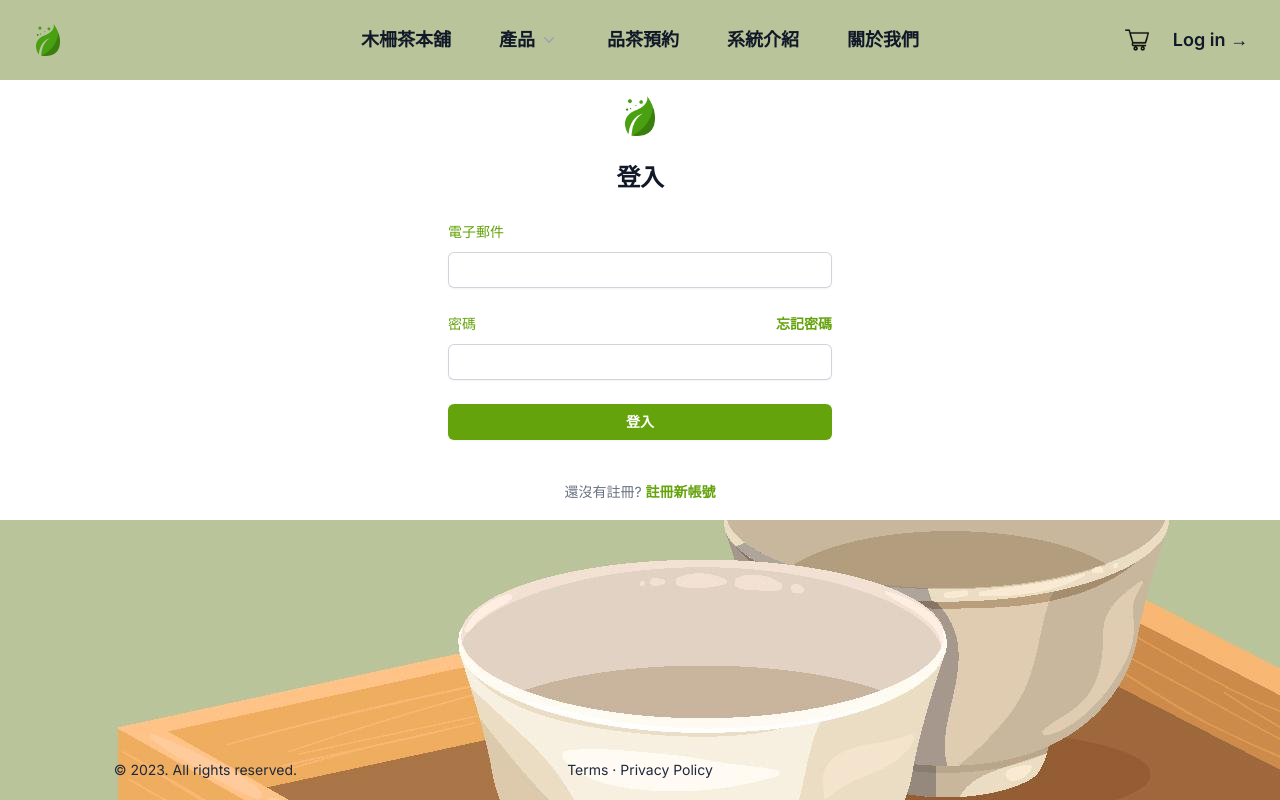
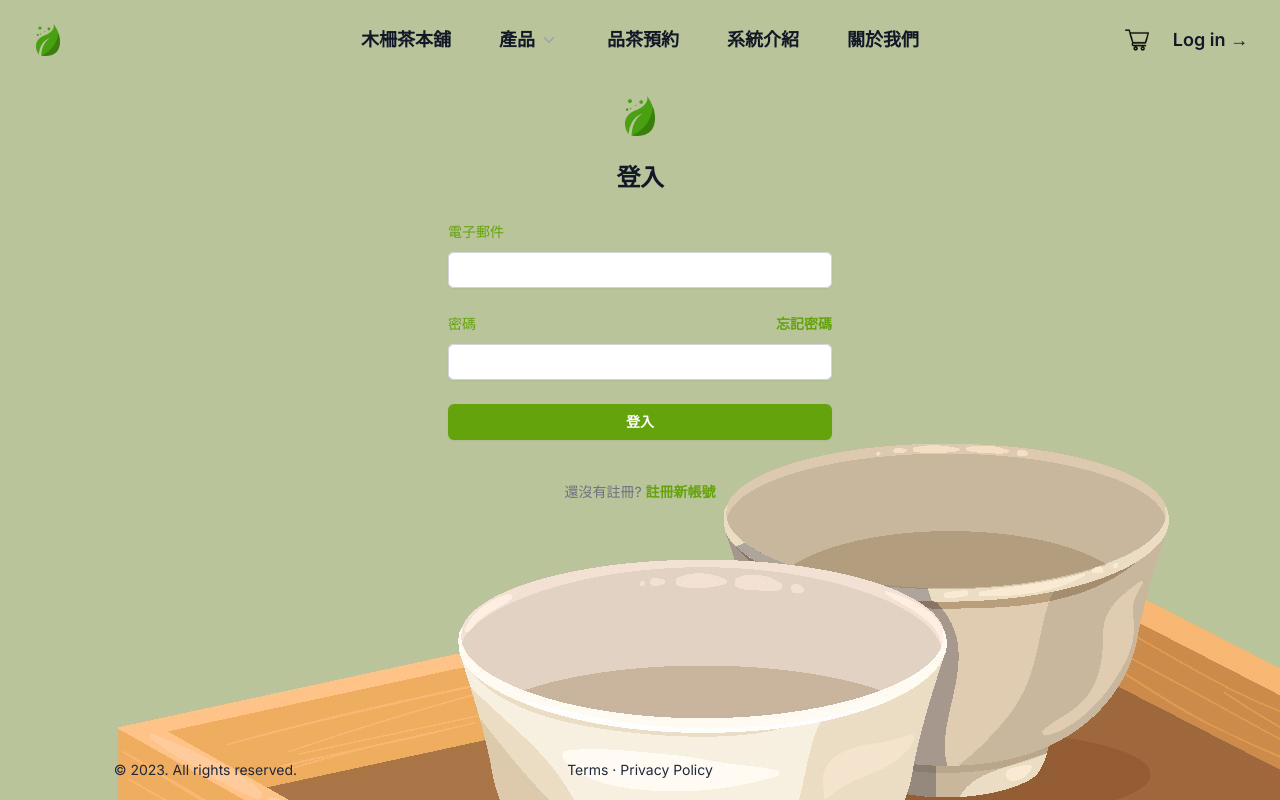
Before and after one commit to Mattis3858/graduation_with_next, a Next.js app: page /login in a window 1280 px wide. Built offline with nearby package versions, Linux system fonts and the light colour scheme.

Commit message:
更新登入畫面

```diff
--- a/app/login/Login.js
+++ b/app/login/Login.js
@@ -1,3 +1,4 @@
+import Link from 'next/link';
 import React from 'react';
 
 function Login() {
@@ -53,12 +54,12 @@ function Login() {
                   密碼
                 </label>
                 <div className="text-sm">
-                  <a
+                  <Link
                     href="#"
                     className="font-semibold text-lime-600 hover:text-lime-400"
                   >
                     忘記密碼
-                  </a>
+                  </Link>
                 </div>
               </div>
               <div className="mt-2">
@@ -85,12 +86,12 @@ function Login() {
 
           <p className="mt-10 text-center text-sm text-gray-500">
             還沒有註冊?{' '}
-            <a
+            <Link
               href="/signup"
               className="font-semibold leading-6 text-lime-600 hover:text-lime-400"
             >
               註冊新帳號
-            </a>
+            </Link>
           </p>
         </div>
       </div>
--- a/app/login/page.js
+++ b/app/login/page.js
@@ -4,7 +4,7 @@ import Login from './Login';
 
 export default function Home() {
   return (
-    <main className="bg-white">
+    <main className="">
       <Login />
     </main>
   );
--- a/app/signup/SignUp.js
+++ b/app/signup/SignUp.js
@@ -1,3 +1,4 @@
+import Link from 'next/link';
 import React from 'react';
 
 function SignUp() {
@@ -69,12 +70,12 @@ function SignUp() {
 
           <p className="mt-10 text-center text-sm text-gray-500">
             已經註冊過帳號了?{' '}
-            <a
+            <Link
               href="/login"
               className="font-semibold leading-6 text-lime-400 hover:text-lime-400"
             >
               登入現有帳號
-            </a>
+            </Link>
           </p>
         </div>
       </div>
```
